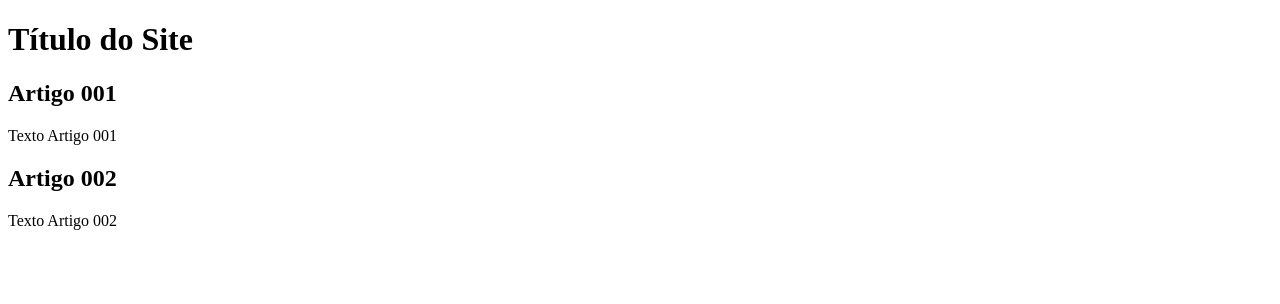
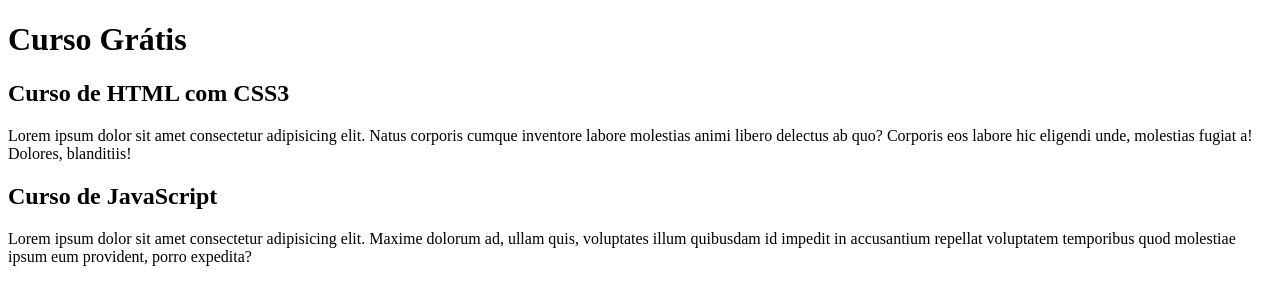
Before and after one commit to XavierFabio/projeto-site, a plain HTML site: page index.html in a window 1280 px wide. Drawn offline with Linux system fonts and the light colour scheme.

Commit message:
comecei a escrever o conteudo

```diff
--- a/index.html
+++ b/index.html
@@ -9,15 +9,15 @@
 <body>
     <main>
         <header>
-            <h1>Título do Site</h1>
+            <h1>Curso Grátis</h1>
         </header>
         <article>
-            <h2>Artigo 001</h2>
-            <p>Texto Artigo 001</p>
+            <h2>Curso de HTML com CSS3</h2>
+            <p>Lorem ipsum dolor sit amet consectetur adipisicing elit. Natus corporis cumque inventore labore molestias animi libero delectus ab quo? Corporis eos labore hic eligendi unde, molestias fugiat a! Dolores, blanditiis!</p>
         </article>
         <article>
-            <h2>Artigo 002</h2>
-            <p>Texto Artigo 002</p>
+            <h2>Curso de JavaScript</h2>
+            <p>Lorem ipsum dolor sit amet consectetur adipisicing elit. Maxime dolorum ad, ullam quis, voluptates illum quibusdam id impedit in accusantium repellat voluptatem temporibus quod molestiae ipsum eum provident, porro expedita?</p>
         </article>
     </main>
 </body>
```
